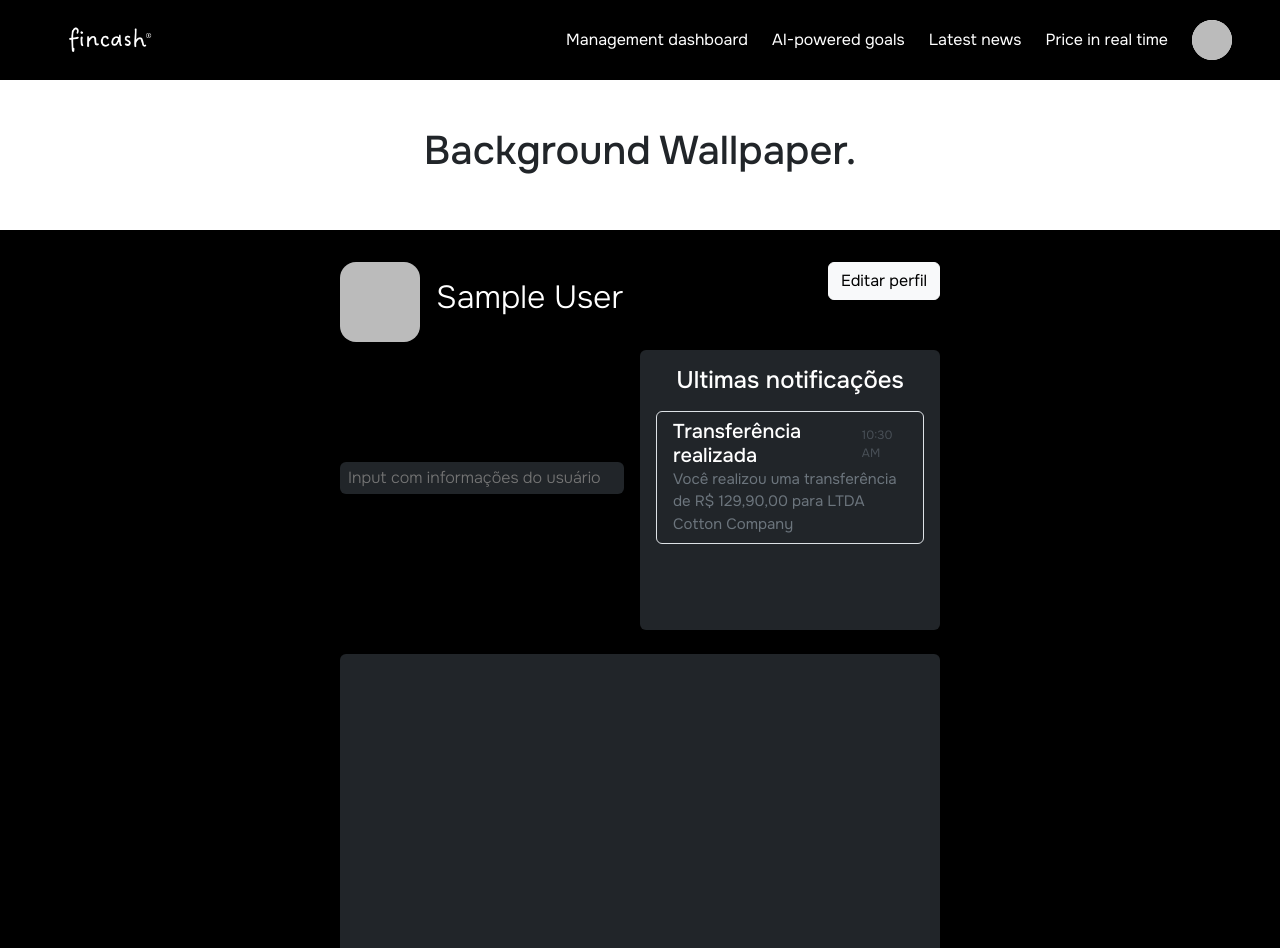
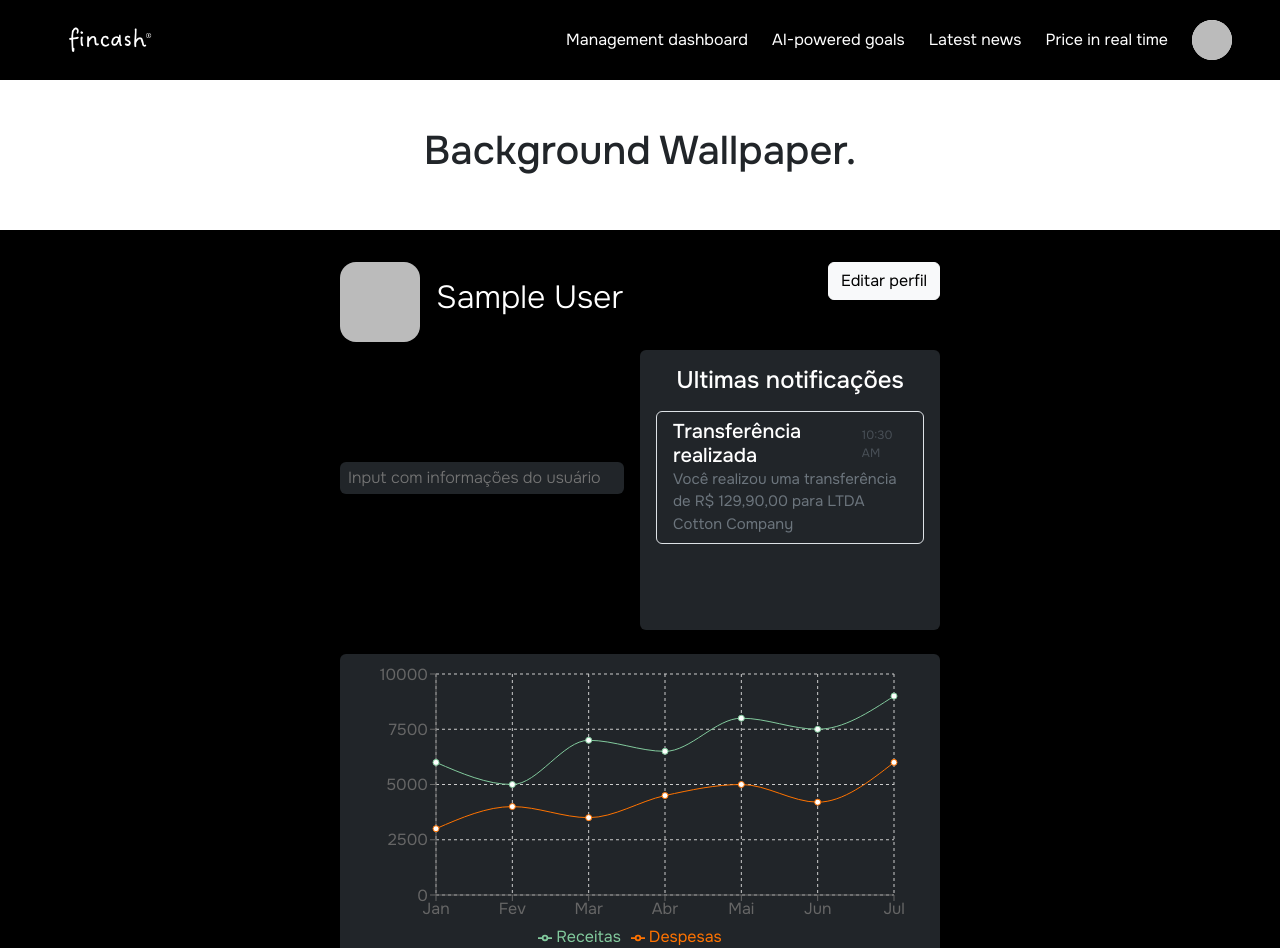
Before and after one commit to NEW-FINCASH/New-Fincash-Frontend, a React (Vite) app: page /account in a window 1280 px wide. Shown: the top 948 px of the page. Built offline with nearby package versions, Linux system fonts and the light colour scheme; no server answers; sample sign-in values are in the browser's storage.

Commit message:
style: replace inline chart with MeuGrafico component for improved data visualization

```diff
--- /dev/null
+++ b/src/components/MeuGrafico.tsx
@@ -0,0 +1,63 @@
+import React from 'react';
+import {
+  LineChart,
+  Line,
+  XAxis,
+  YAxis,
+  CartesianGrid,
+  Tooltip,
+  Legend,
+  ResponsiveContainer
+} from 'recharts';
+
+// Seus novos dados com receitas e despesas
+const data = [
+  { name: 'Jan', receitas: 6000, despesas: 3000 },
+  { name: 'Fev', receitas: 5000, despesas: 4000 },
+  { name: 'Mar', receitas: 7000, despesas: 3500 },
+  { name: 'Abr', receitas: 6500, despesas: 4500 },
+  { name: 'Mai', receitas: 8000, despesas: 5000 },
+  { name: 'Jun', receitas: 7500, despesas: 4200 },
+  { name: 'Jul', receitas: 9000, despesas: 6000 },
+];
+
+function MeuGrafico() {
+  return (
+    <div style={{ width: '100%', height: 300 }}>
+      <ResponsiveContainer>
+        <LineChart
+          data={data}
+          margin={{
+            top: 20,
+            right: 30,
+            left: 20,
+            bottom: 5,
+          }}
+        >
+          <CartesianGrid strokeDasharray="3 3" />
+          <XAxis dataKey="name" />
+          <YAxis />
+          <Tooltip />
+          <Legend />
+          {/* Linha para Receitas */}
+          <Line
+            type="monotone"
+            dataKey="receitas" // Chave para os dados de receita
+            stroke="#82ca9d"  // Cor verde para receita
+            activeDot={{ r: 8 }}
+            name="Receitas" // Nome que aparecerá na Tooltip e Legenda
+          />
+          {/* Linha para Despesas */}
+          <Line
+            type="monotone"
+            dataKey="despesas" // Chave para os dados de despesa
+            stroke="#ff7300"  // Cor laranja/vermelha para despesa
+            name="Despesas" // Nome que aparecerá na Tooltip e Legenda
+          />
+        </LineChart>
+      </ResponsiveContainer>
+    </div>
+  );
+}
+
+export default MeuGrafico;
--- a/src/pages/Account.tsx
+++ b/src/pages/Account.tsx
@@ -2,8 +2,7 @@ import { onAuthStateChanged, User } from "firebase/auth";
 import { auth } from "../services/firebase";
 import { useEffect, useState } from "react";
 import HeaderProfile from "../components/HeaderProfile";
-import { data, Link } from "react-router-dom";
-import { LineChart, Line, YAxis, XAxis, CartesianGrid } from "recharts";
+import MeuGrafico from "../components/MeuGrafico";
 
 export default function Account() {
     const notificacoes = [
@@ -14,15 +13,6 @@ export default function Account() {
             descricao: "Você realizou uma transferência de R$ 129,90,00 para LTDA Cotton Company",
         }
     ]
-
-    const data = [
-        { name: 'Jan', vendas: 4000 },
-        { name: 'Fev', vendas: 3000 },
-        { name: 'Mar', vendas: 2000 },
-        { name: 'Abr', vendas: 2780 },
-        { name: 'Mai', vendas: 1890 },
-        { name: 'Jun', vendas: 2390 },
-    ];
 
     const [user, setUser] = useState<User | null>(null);
 
@@ -81,14 +71,8 @@ export default function Account() {
                         </div>
                     </div>
 
-                    <div className="bg-dark rounded text-white p-3 mt-4" style={{ width: '100%', height: '300px'}}>
-                        <LineChart className="w-100" data={data}>
-                            <XAxis dataKey="name"/>
-                            <YAxis/>
-                            <CartesianGrid stroke="#eee" strokeDasharray="5 5"/>
-                            <Line type="monotone" dataKey="uv" stroke="#8884d8" />
-                            <Line type="monotone" dataKey="pv" stroke="#82ca9d" />
-                        </LineChart>
+                    <div className="bg-dark rounded text-white p-3 mt-4 d-flex align-items-center" style={{ width: '100%', height: '300px'}}>
+                        <MeuGrafico />
                     </div>
                     <div className="bg-dark rounded text-white p-3 mt-4" style={{ width: '100%', height: '' }}>
                         <table className="table table-dark table-hover">
```
